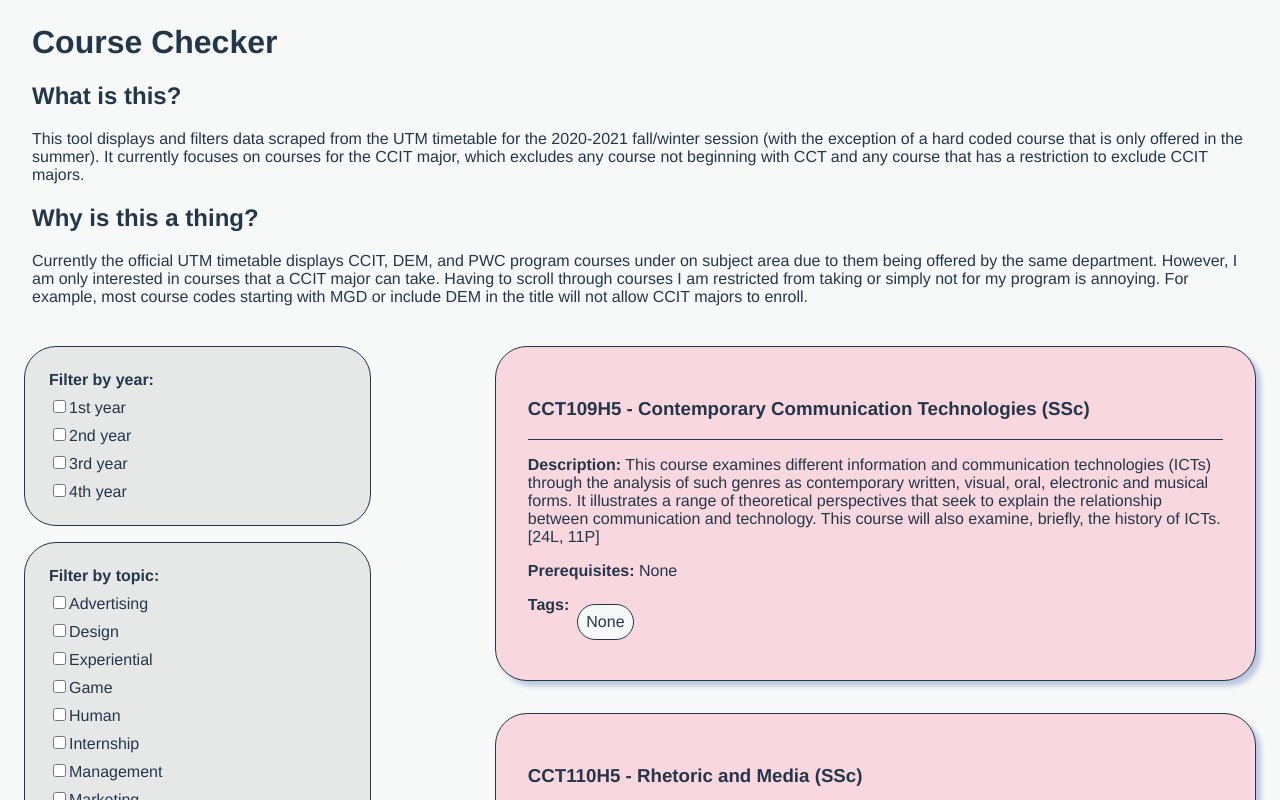
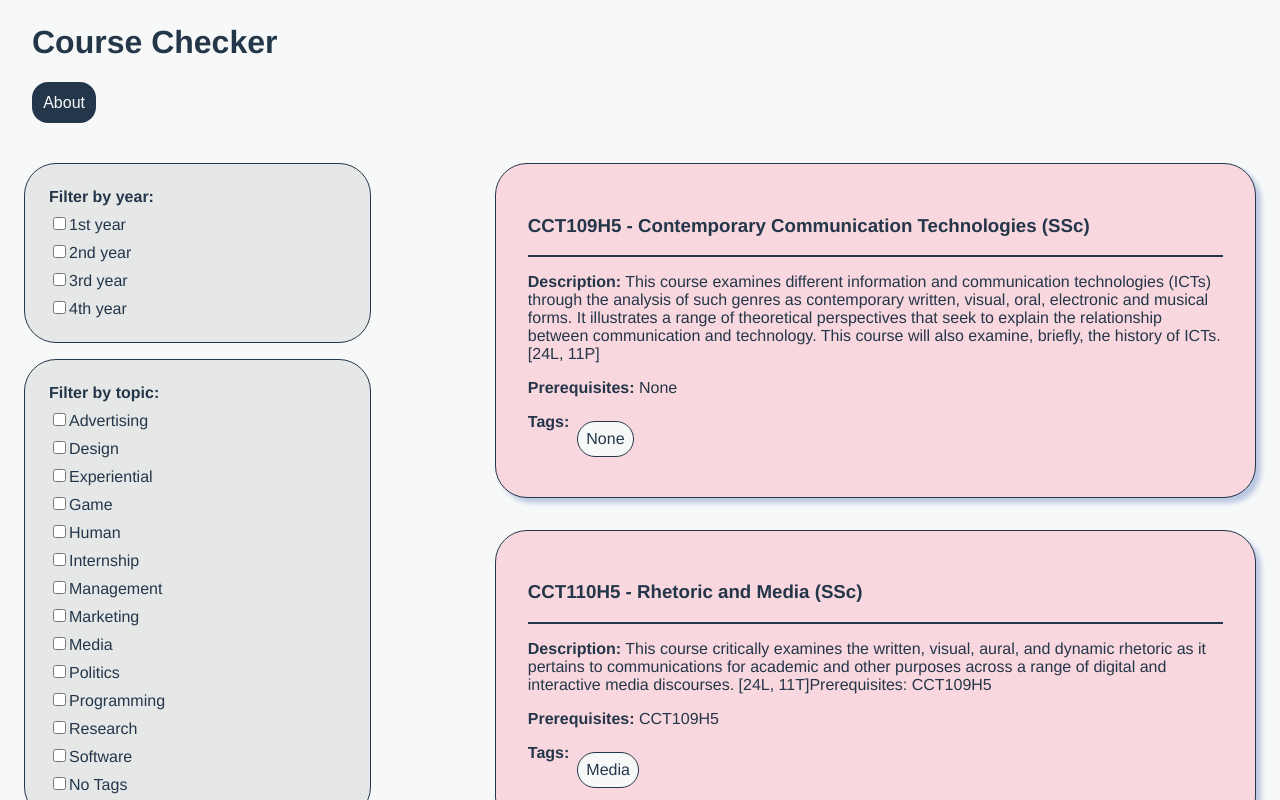
Before and after one commit to jessly5/Course-Check, a Vue app in the folder course-check/: page / in a window 1280 px wide. Shown: the top 800 px of the page. Built offline with nearby package versions, Linux system fonts and the light colour scheme.

Commit message:
about button for preface

```diff
--- a/course-check/src/components/ThePreface.vue
+++ b/course-check/src/components/ThePreface.vue
@@ -2,17 +2,31 @@
 	<div class="preface">
 		<h1>Course Checker</h1>
 
-		<h2>What is this?</h2>
-		<p>This tool displays and filters data scraped from the UTM timetable for the 2020-2021 fall/winter session (with the exception of a hard coded course that is only offered in the summer). It currently focuses on courses for the CCIT major, which excludes any course not beginning with CCT and any course that has a restriction to exclude CCIT majors.</p>
+		<button type="button" id="about" v-on:click="filterCollapse">About</button>
 
-		<h2>Why is this a thing?</h2>
-		<p>Currently the official UTM timetable displays CCIT, DEM, and PWC program courses under on subject area due to them being offered by the same department. However, I am only interested in courses that a CCIT major can take. Having to scroll through courses I am restricted from taking or simply not for my program is annoying. For example, most course codes starting with MGD or include DEM in the title will not allow CCIT majors to enroll.</p>
+		<div id="text" v-if="about">
+			<h3>What is this?</h3>
+			<p>This tool displays and filters data scraped from the UTM timetable for the 2020-2021 fall/winter session (with the exception of a hard coded course that is only offered in the summer). It currently focuses on courses for the CCIT major, which excludes any course not beginning with CCT and any course that has a restriction to exclude CCIT majors.</p>
+
+			<h3>Why did you build this?</h3>
+			<p>Currently the official UTM timetable displays CCIT, DEM, and PWC program courses under on subject area due to them being offered by the same department. However, I am only interested in courses that a CCIT major can take. Having to scroll through courses I am restricted from taking or simply not for my program is annoying. For example, most course codes starting with MGD or include DEM in the title will not allow CCIT majors to enroll.</p>
+		</div>
 	</div>
 </template>
 
 <script>
 export default {
-	name: 'ThePreface'
+	name: 'ThePreface',
+	data(){
+		return {
+			about: false
+		}
+	},
+	methods: {
+		filterCollapse: function(){
+			this.about = this.about ? false : true;
+		}
+	}
 }
 </script>
 
@@ -20,4 +34,16 @@ export default {
 .preface {
 	margin: 1.5em;
 }
+#about {
+	color: #F7F9F9;
+	background: #243649;
+	text-align: center;
+	border: none;
+	border-radius: 1em;
+	padding: 0.7em;
+	font-size: 1em;
+}
+#about:hover {
+	background: #0DBDB4;
+}
 </style>
```
